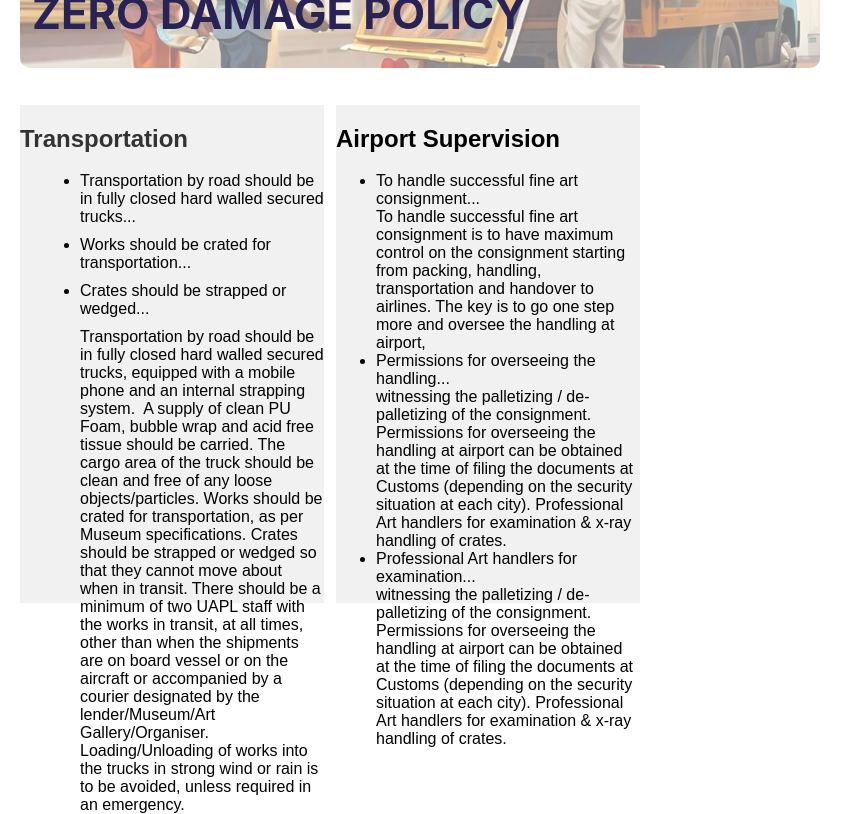
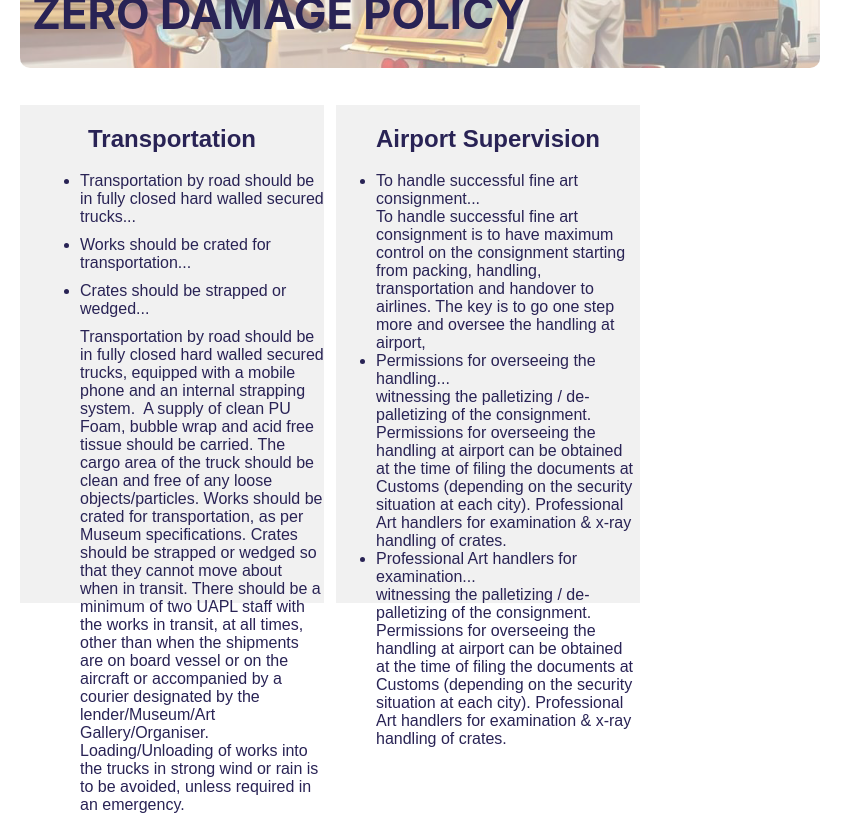
Before and after one commit to lakshmivenkateswara2356/artservices, a React (Create React App) app: page / in a window 1280 px wide. Shown: the part 560-1374 px from the top of the page, without its empty margins (0-863 px from the left). Built offline with nearby package versions, Linux system fonts and the light colour scheme.

Commit message:
committrack

```diff
--- a/src/components/Header/index.css
+++ b/src/components/Header/index.css
@@ -57,7 +57,7 @@ text-align: center;
 
   .trackimageadjust {
     height: 80px;
-    width: 140px;
+    width: 160px;
     margin-top: -12px;
     margin-right: 82px;
   }
--- a/src/components/ServiceDescription/index.css
+++ b/src/components/ServiceDescription/index.css
@@ -24,16 +24,12 @@
 height: 498px;
 top: 559px;
 left: 43px;
-
-
 background-color: #D9D9D95E;
-
-
   }
 
   .section h2 {
     font-size: 1.5em;
-    color: #333;
+
   }
 
   .section ul {
@@ -155,3 +151,12 @@ color: #292355 !important;
 margin-left: 12px;
 
  }
+
+ .transco{
+  color: #292355;
+  text-align: center;
+ }
+
+ .noreste{
+  color: #292355;
+ }
--- a/src/components/ServiceDescription/index.js
+++ b/src/components/ServiceDescription/index.js
@@ -16,8 +16,9 @@ const ServiceDescription = () => (
     </div>
     <div className="description-sections">
       <div className="section">
-        <h2>Transportation</h2>
-        <ul>
+
+        <h2 className="transco">Transportation</h2>
+        <ul className="noreste">
           <li>Transportation by road should be in fully closed hard walled secured trucks...</li>
           <li>Works should be crated for transportation...</li>
           <li>Crates should be strapped or wedged...</li>
@@ -30,8 +31,8 @@ Loading/Unloading of works into the trucks in strong wind or rain is to be avoid
         </ul>
       </div>
       <div className="sectionsec">
-        <h2>Airport Supervision</h2>
-        <ul>
+        <h2 className="transco">Airport Supervision</h2>
+        <ul className="noreste">
           <li>To handle successful fine art consignment...</li>
           To handle successful fine art consignment is to have maximum control on the consignment starting from packing, handling, transportation and handover to airlines.
 The key is to go one step more and oversee the handling at airport,
```
